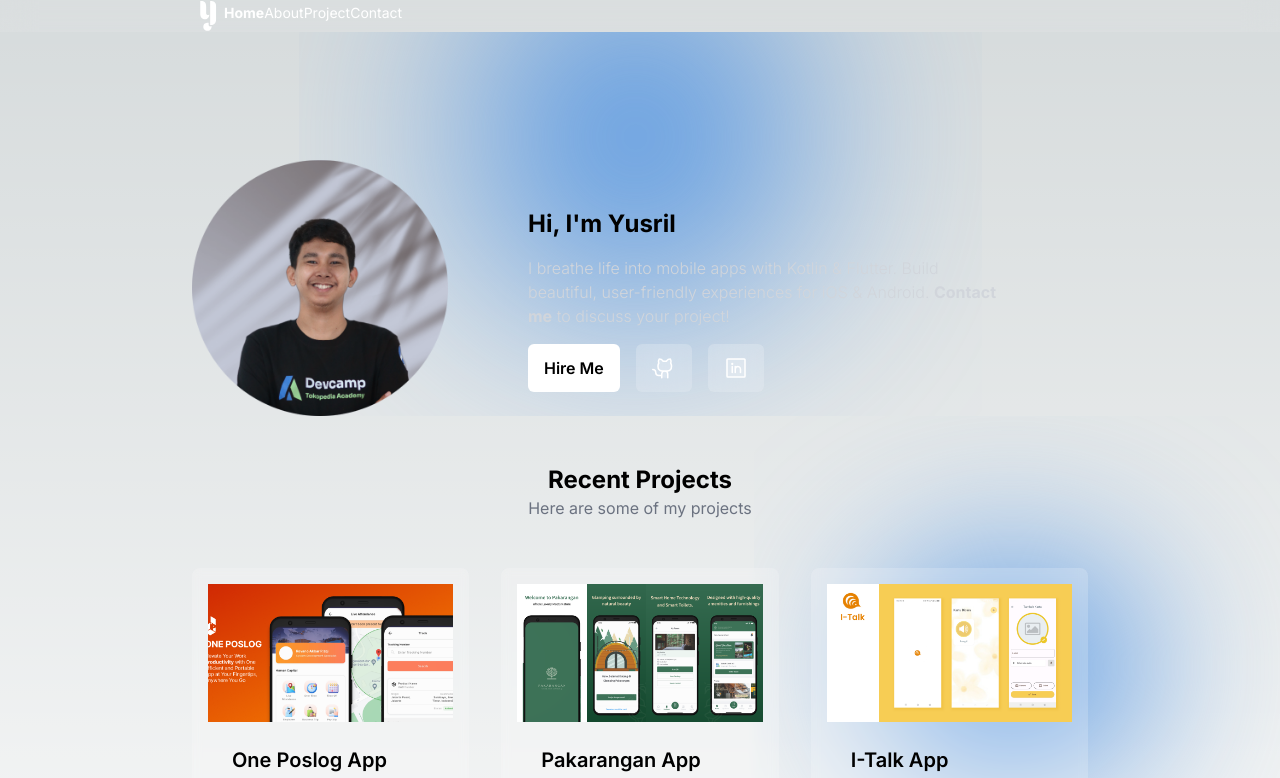
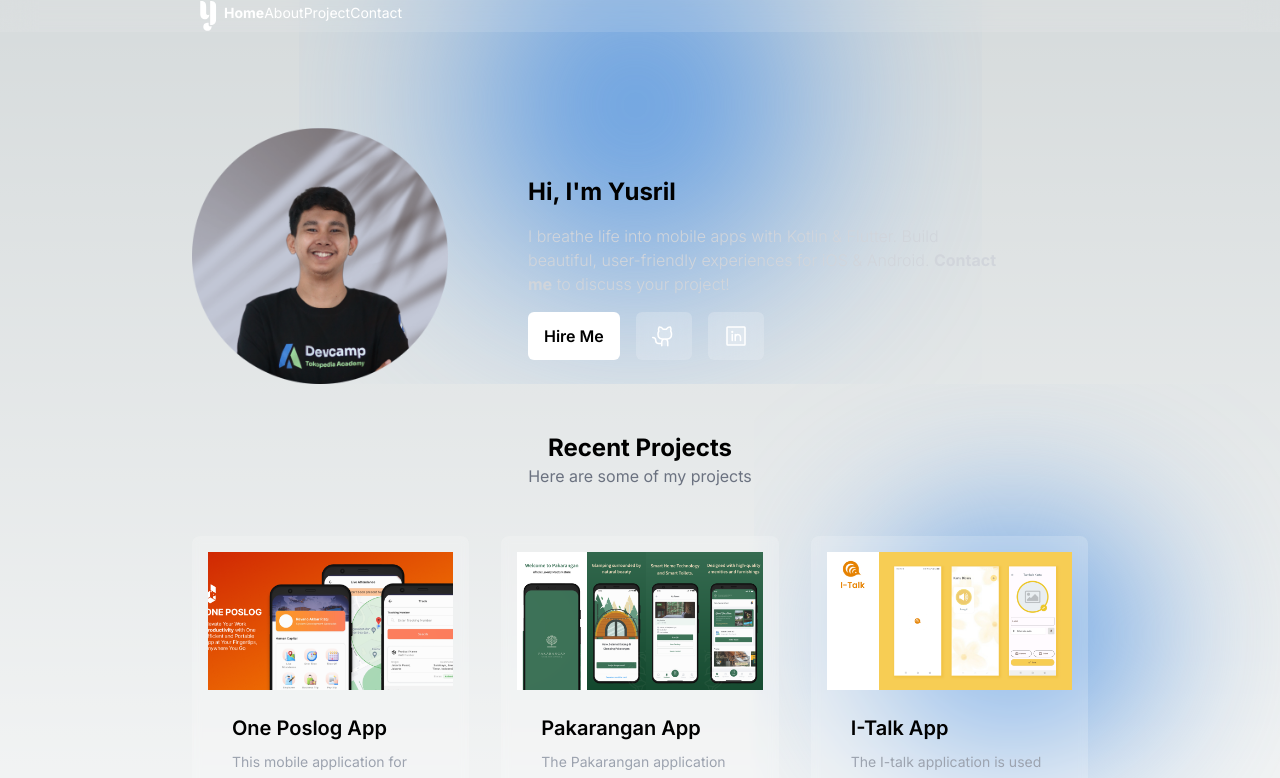
Before and after one commit to yysrll/personal_nextjs, a Next.js app: page / in a window 1280 px wide. Shown: the top 778 px of the page. Built offline with nearby package versions, Linux system fonts and the light colour scheme.

Commit message:
fix: try to move fixed TopNav

```diff
--- a/components/TopNav.tsx
+++ b/components/TopNav.tsx
@@ -8,7 +8,7 @@ export default function TopNav() {
     const path = usePathname()
 
     return (
-        <div className="fixed top-0 px-6 md:px-32 lg:px-48 py-8 w-full flex flex-row justify-between backdrop-blur-lg bg-white/10">
+        <div className="px-6 md:px-32 lg:px-48 py-8 w-full flex flex-row justify-between backdrop-blur-lg bg-white/10">
             <div className="w-6 h-6 md:w-8 md:h-8 relative">
                 <Image
                     src="/icon-white.svg"
--- a/src/app/page.tsx
+++ b/src/app/page.tsx
@@ -5,11 +5,15 @@ import ProjectList from "./_components/ProjectList";
 
 export default function Home() {
   return (
-    <main className="relative">
-      <TopNav />
-      <Hero />
-      <ProjectList />
-      <Footer />
+    <main>
+      <div className="relative">
+        <div className="fixed top-0 w-full">
+          <TopNav />
+        </div>
+        <Hero />
+        <ProjectList />
+        <Footer />
+      </div>
     </main>
   );
 }
```
